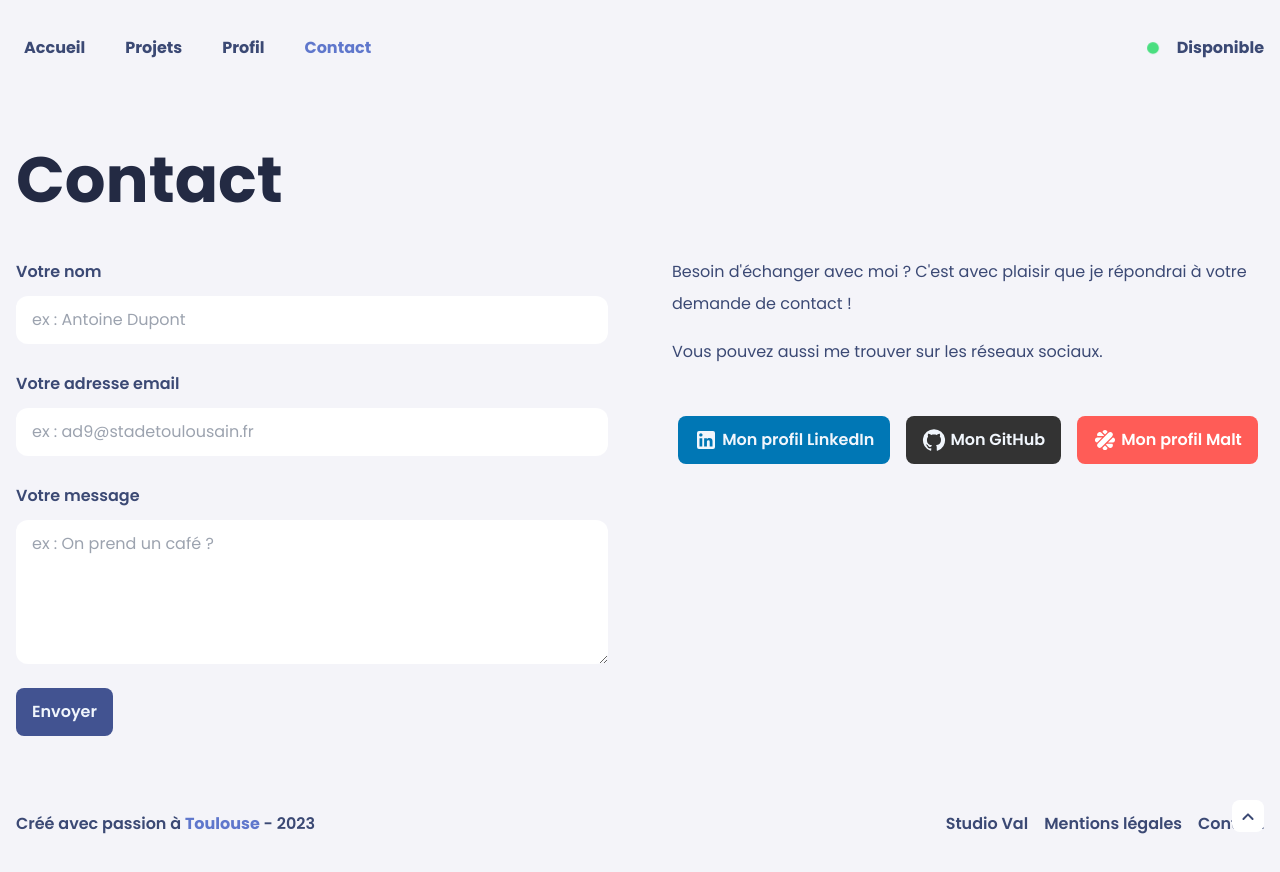
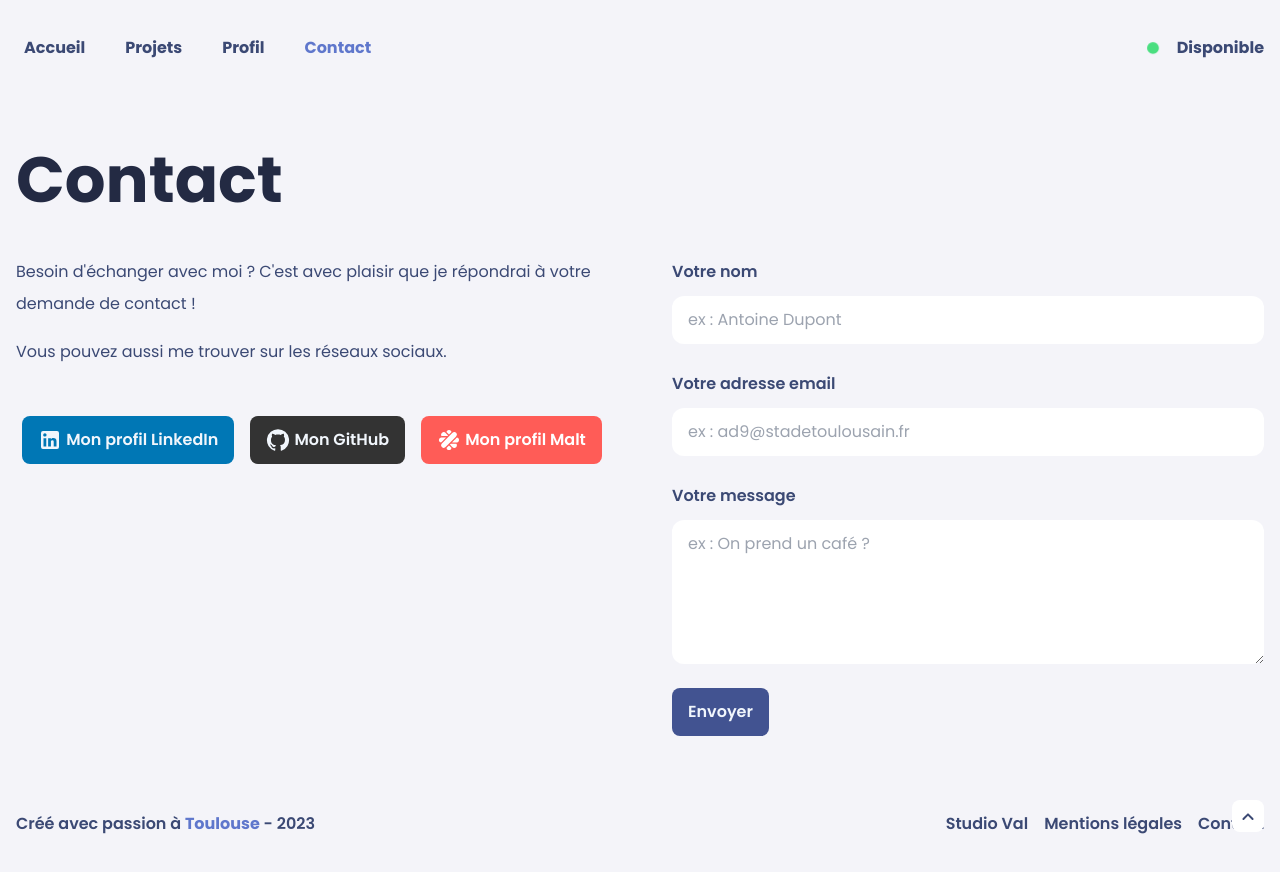
Before and after one commit to valentin-grenier/portfolio, a Next.js app: page /contact in a window 1280 px wide. Built offline with nearby package versions, Linux system fonts and the light colour scheme.

Commit message:
Contact page: changed blocks order

```diff
--- a/src/app/contact/page.tsx
+++ b/src/app/contact/page.tsx
@@ -16,7 +16,7 @@ export default function Contact() {
       <Section>
         <h1>Contact</h1>
         <div className="grid grid-cols-1 lg:grid-cols-2 gap-8 lg:gap-16">
-          <div className="order-last">
+          <div className="order-last lg:order-first">
             <p className="mb-4">
               Besoin d'échanger avec moi ? C'est avec plaisir que je répondrai à
               votre demande de contact !
--- a/src/app/mentions-legales/page.tsx
+++ b/src/app/mentions-legales/page.tsx
@@ -2,7 +2,10 @@ import { axiosInstance } from "@/axios/axios";
 import Section from "@/components/Section/Section";
 
 async function getData() {
-  const res = await axiosInstance.get("http://localhost:1337/api/legal-notice");
+  try {
+    const res = await axiosInstance.get(
+      "http://localhost:1337/api/legal-notice"
+    );
 
     if (!res) {
       throw new Error("Failed fetching data");
@@ -11,6 +14,9 @@ async function getData() {
     const data = await res.data;
 
     return data.data;
+  } catch (error) {
+    return error;
+  }
 }
 
 export default async function LegalNotice() {
```
Lines whose indentation alone changed are shown as unchanged.
